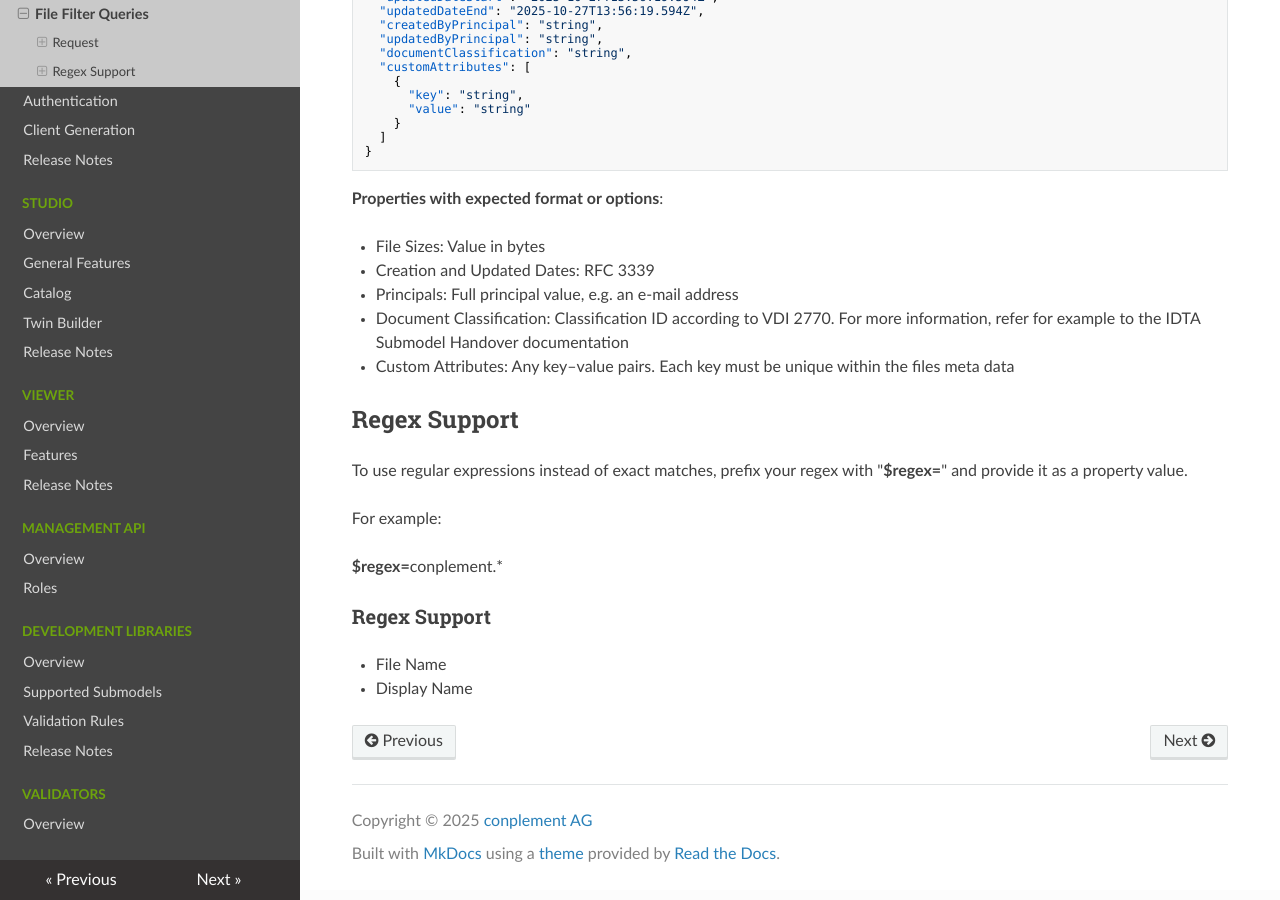
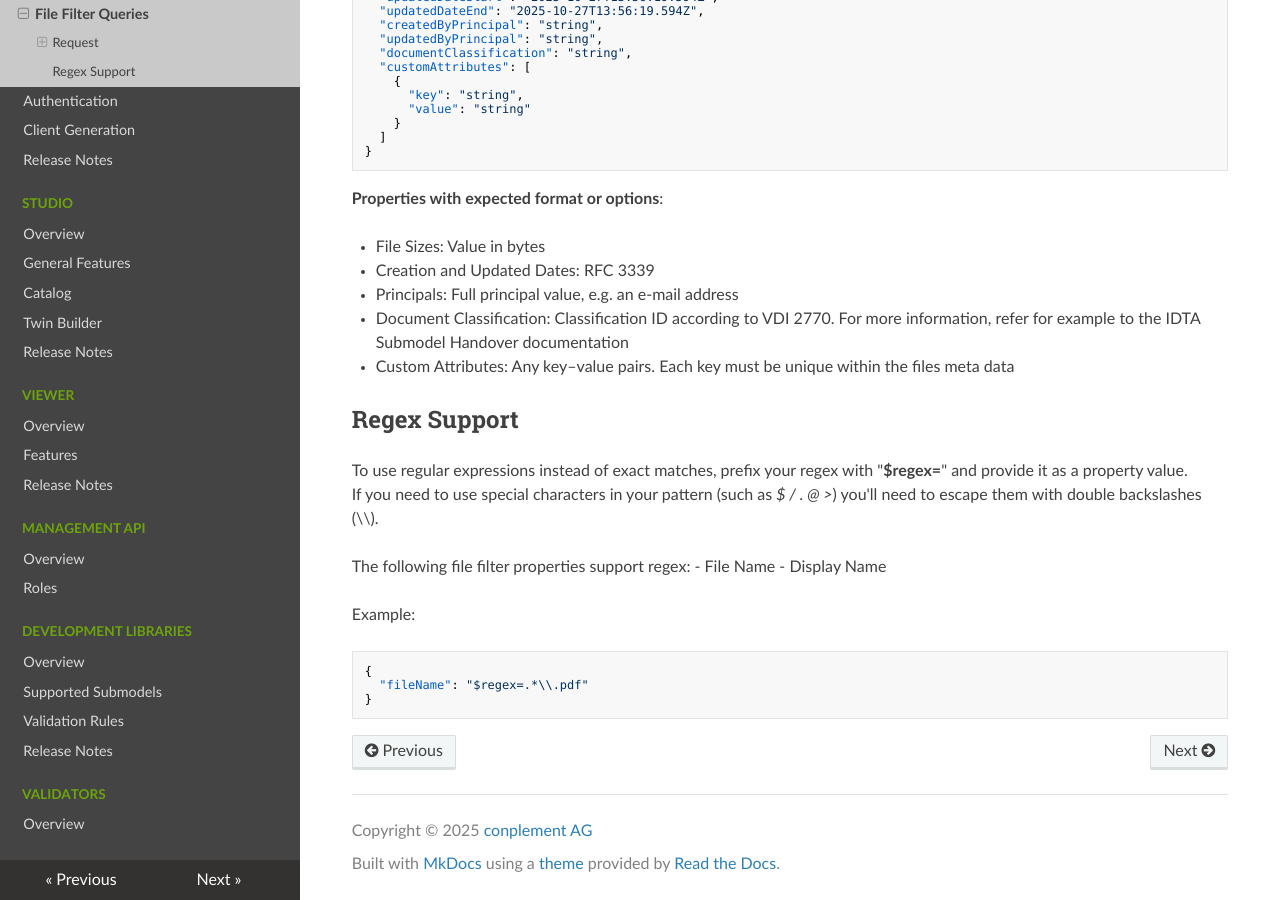
Before and after one commit to twinsphere/twinsphere.github.io, an MkDocs documentation site: the page built from docs/cloud-file-filter-queries.md, in a window 1280 px wide and 900 px high, scrolled down 765 px. Built offline with MkDocs 1.6.1, drawn with Linux system fonts in a browser that asks for light colours; nearby versions of some CDN libraries.

Commit message:
feat(1.21): improved filter query regex

````diff
--- a/docs/cloud-file-filter-queries.md
+++ b/docs/cloud-file-filter-queries.md
@@ -56,12 +56,17 @@ default values (as these are treated as omitted). All provided filter parameters
 
 To use regular expressions instead of exact matches, prefix your regex with "**$regex=**" and provide it as a property
 value.
+If you need to use special characters in your pattern (such as *$ / . @ >*) you'll need to escape them with
+double backslashes (\\\\).
 
-For example:
-
-**$regex=**conplement.*
-
-### Regex Support
-
+The following file filter properties support regex:
 - File Name
 - Display Name
+
+Example:
+
+```json
+{
+  "fileName": "$regex=.*\\.pdf"
+}
+```
````
